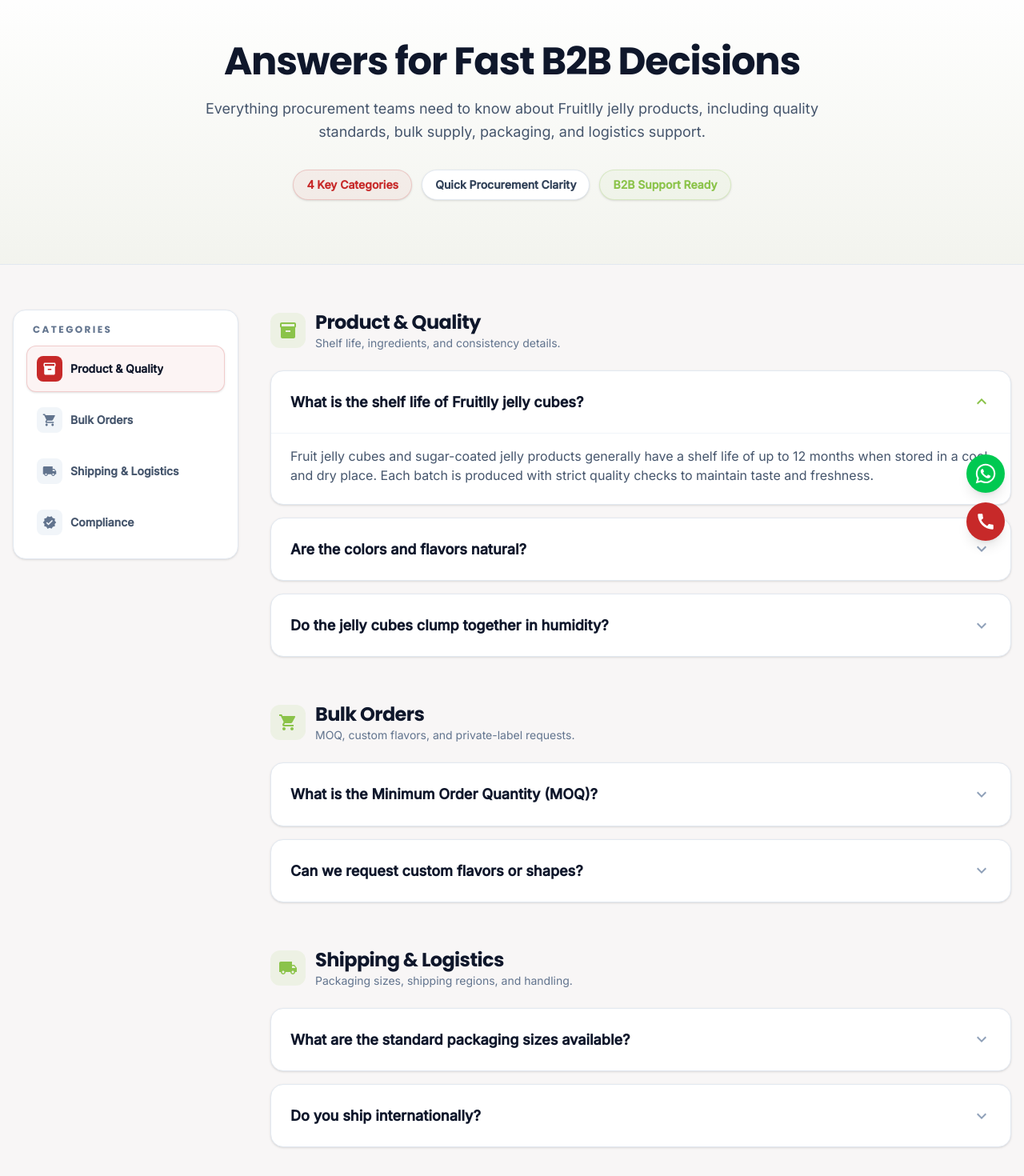
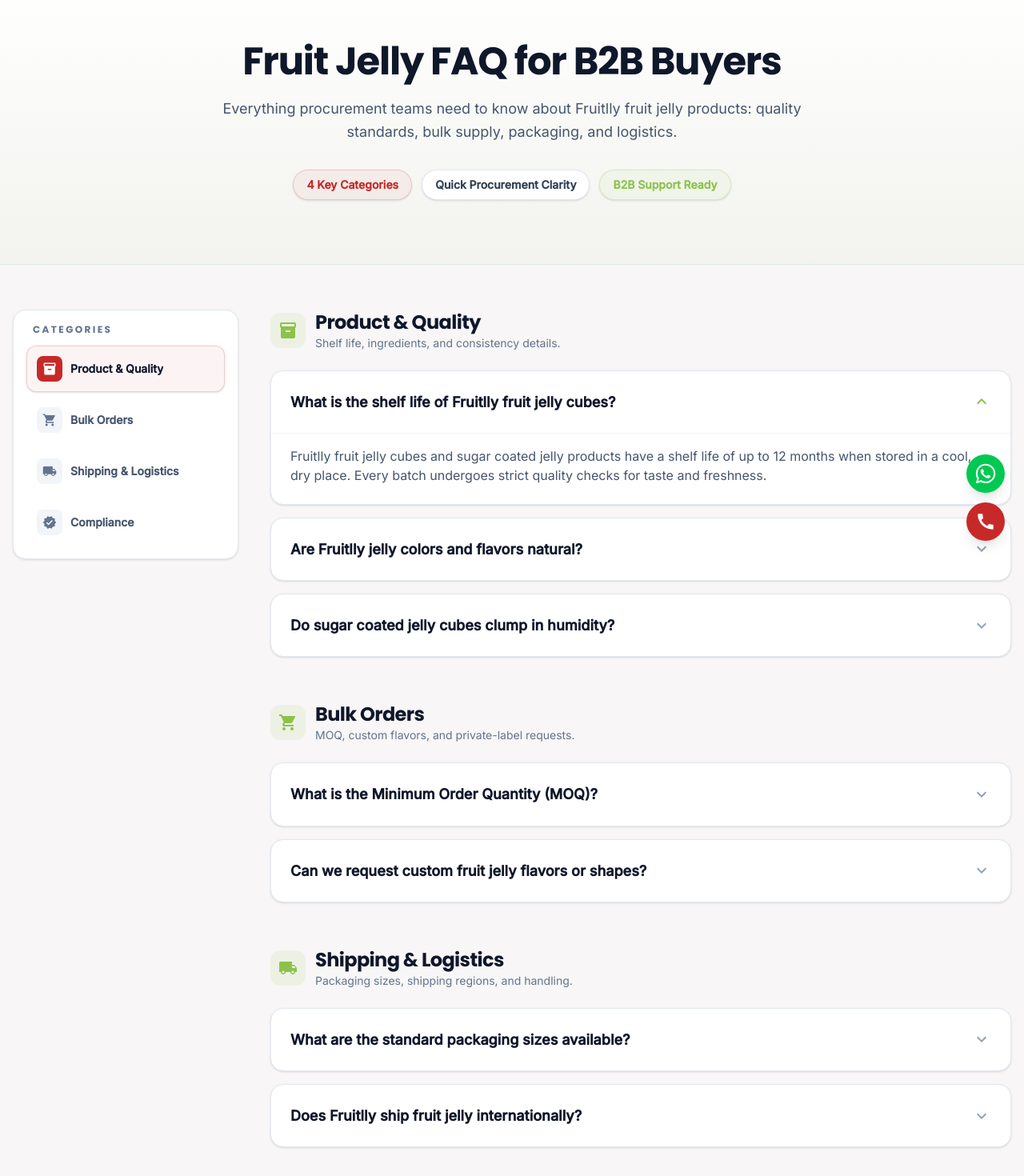
Before and after one commit to Darshan172003/Fruitlly, a React (Vite) app in the folder frontend/: page /faq in a window 1280 px wide. Shown: the part 100-1570 px from the top of the page at 80% size. Built offline with nearby package versions, Linux system fonts and the light colour scheme; no server answers.

Commit message:
feat: update FAQ questions and answers for clarity and consistency

```diff
--- a/frontend/src/pages/FAQ.tsx
+++ b/frontend/src/pages/FAQ.tsx
@@ -33,18 +33,18 @@
     icon: MdInventory2,
     items: [
       {
-        question: 'What is the shelf life of Fruitlly jelly cubes?',
+        question: 'What is the shelf life of Fruitlly fruit jelly cubes?',
         answer:
-          'Fruit jelly cubes and sugar-coated jelly products generally have a shelf life of up to 12 months when stored in a cool and dry place. Each batch is produced with strict quality checks to maintain taste and freshness.',
+          'Fruitlly fruit jelly cubes and sugar coated jelly products have a shelf life of up to 12 months when stored in a cool, dry place. Every batch undergoes strict quality checks for taste and freshness.',
         open: true,
       },
       {
-        question: 'Are the colors and flavors natural?',
+        question: 'Are Fruitlly jelly colors and flavors natural?',
         answer:
           'Fruitlly jelly products are made using approved food ingredients and fruit flavors such as mango, strawberry, litchi, and mix fruit for consistent taste and color.',
       },
       {
-        question: 'Do the jelly cubes clump together in humidity?',
+        question: 'Do sugar coated jelly cubes clump in humidity?',
         answer:
           'Proper packaging and storage help maintain the texture of jelly cubes. Products should be stored in dry conditions away from moisture and heat.',
       },
@@ -62,7 +62,7 @@
           'Bulk orders are supported for distributors and wholesalers, with packaging options designed for large-scale supply and distribution.',
       },
       {
-        question: 'Can we request custom flavors or shapes?',
+        question: 'Can we request custom fruit jelly flavors or shapes?',
         answer:
           'Fruit jelly and confectionery products are available in multiple flavors such as mango, guava, strawberry, and mix fruit for different market preferences.',
       },
@@ -80,7 +80,7 @@
           'Products are typically packed in secure boxes or containers suitable for storage, transport, and bulk distribution.',
       },
       {
-        question: 'Do you ship internationally?',
+        question: 'Does Fruitlly ship fruit jelly internationally?',
         answer:
           'Tulsi Foods supports bulk supply and distribution across different markets through reliable logistics partners.',
       },
@@ -170,10 +170,10 @@
             animate={{ opacity: 1, y: 0 }}
             className="mb-5 text-4xl font-black tracking-tight text-slate-900 md:text-5xl"
           >
-            Answers for Fast B2B Decisions
+           Fruit Jelly FAQ for B2B Buyers
           </motion.h1>
           <p className="mx-auto max-w-3xl text-base leading-relaxed text-slate-600 md:text-lg">
-            Everything procurement teams need to know about Fruitlly jelly products, including quality standards, bulk supply, packaging, and logistics support.
+            Everything procurement teams need to know about Fruitlly fruit jelly products: quality standards, bulk supply, packaging, and logistics.
           </p>
           <div className="mt-8 flex flex-wrap items-center justify-center gap-3">
             <span className="rounded-full border border-primary/20 bg-primary/5 px-4 py-2 text-sm font-semibold text-primary shadow-sm">
```
